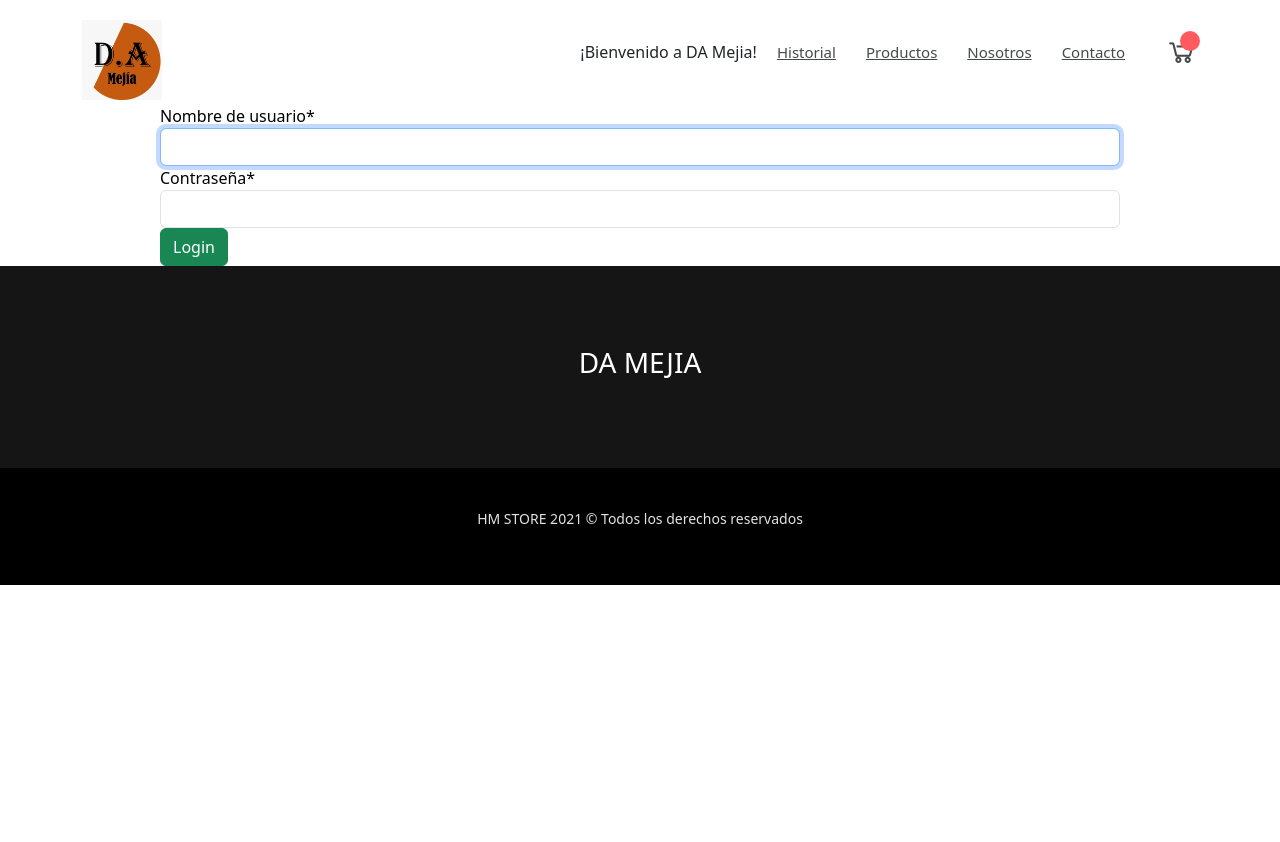
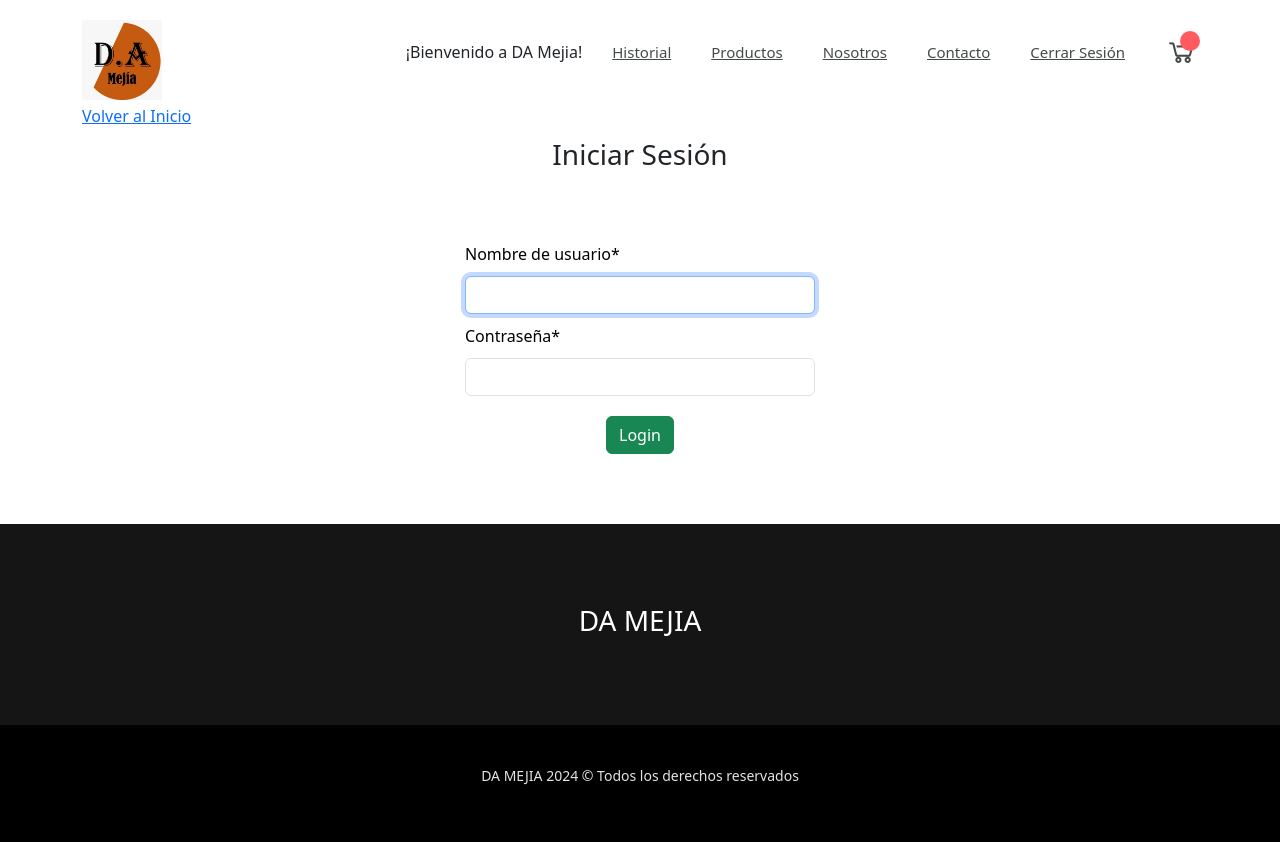
Before and after one commit to Shxlock/DA-Mejia, a Django app: page /autenticacion/logear in a window 1280 px wide. Before the commit the page ends 585 px from the top, so only its background shows below. Run offline with Django 4.2, Linux system fonts and the light colour scheme; a user stored in the database is signed in; some libraries are stand-ins or nearby versions.

Commit message:
Historial e detalles

```diff
--- a/autenticacion/forms.py
+++ b/autenticacion/forms.py
@@ -6,8 +6,7 @@ class CustomUserCreationForm(UserCreationForm):
     email = forms.EmailField(required=True)
     first_name = forms.CharField(max_length=30)
     last_name = forms.CharField(max_length=30)
-    direccion = forms.CharField(max_length=100)  # Nuevo campo 'direccion'
 
     class Meta:
         model = User
-        fields = ("first_name", "last_name","username", "password1", "password2", "email","direccion"  )
+        fields = ("first_name", "last_name","username", "password1", "password2", "email")
--- /dev/null
+++ b/autenticacion/static/css/login.css
@@ -0,0 +1,40 @@
+label {
+    color: black;
+
+}
+
+
+.div-centrar{
+    display: flex;
+    justify-content: center;
+    padding: 60px;
+}
+
+.titulo{
+    margin: 10px;
+    display: flex;
+    justify-content: center;
+}
+
+.div-centrar form div{
+    width: 350px;
+}
+
+.div-button{
+    padding: 10px;
+    display: flex;
+    justify-content: center;
+}
+
+form input{
+    margin: 10px 0;
+    width: 350px;
+}
+
+form{
+    color: black;
+}
+
+input{
+    width: 10px;
+}
--- a/autenticacion/templates/login/login.html
+++ b/autenticacion/templates/login/login.html
@@ -4,22 +4,31 @@
 
 {% block title %}Inicio Sesión{% endblock %}
 
+{% block styles %}<link rel="stylesheet" href="{% static 'css/login.css' %}">{% endblock %}
+
 {% load crispy_forms_tags %}
 
 {% block content%}
 
-    <form method="post" action="" style="color:black;">
+    <div class="container">
+        <a href="{% url 'Home' %}">Volver al Inicio</a>
+        <h3 class="titulo">Iniciar Sesión</h3>
+        <div class="div-centrar">
+            <form method="post" action="" style="color:white;">
                 {% csrf_token %}
-        <div style="width:75%; margin:auto;">
+                <div>
                     {% if messages %}
                         {% for mensaje in messages %}
                             <span style="color:red;"> {{ mensaje }} <span>
                         {% endfor%}
                     {% endif %}
                     {{ form|crispy }}
+                    <div class="div-button">
                         <button type="submit" class="btn btn-success">Login</button>
                     </div>
+                </div>
             </form>
-
+        </div>
+    </div>
 
 {% endblock %}
--- a/carrito/carro.py
+++ b/carrito/carro.py
@@ -22,7 +22,7 @@ class Carro:
             for key,value in self.carro.items():
                 if key == str(producto.id):
                     value["cantidad"]=value["cantidad"]+1
-                    value["precio"]=float(value["precio"])+producto.precio
+                    value["precio"]=int(value["precio"])+producto.precio
                     break
 
         self.guardar_carro()
--- a/proyectowebapp/static/css/base.css
+++ b/proyectowebapp/static/css/base.css
@@ -1,62 +1,4 @@
-/* *{
-    padding: 0px;
-    margin: 0;
-}
-
-
-
-
-.hm-wrapper{
-    position: relative;
-}
-
-.hm-wrapper, body{
-    min-height: 100%;
-}
-
-
-.container{
-    width: 1122px;
-    padding: 0 15px;
-    margin: 0 auto;
-}
-
-@media screen and (min-width: 1px){
-    .container{
-        width: auto;
-        max-width: 1122px !important;
-    }
-}
-
-
-.header-menu{
-    display: flex;
-    height: 100%;
-    justify-content: space-between;
-    align-items: center;
-}
-
-.header-menu .hm-logo{
-    width: 202px;
-}
-
-
-.hm-menu{
-    display: flex;
-    position: relative;
-}
-
-
-
-footer{
-    background-color: red;
-}
- */
-
-
-
-
- :root{
+:root{
     --color-principal: #FF5A5F;
     --color-primary-hover:#d64246;
     --color-verde:#04A75B;
@@ -73,6 +15,11 @@ footer{
     padding: 0px;
     margin: 0;
 }
+
+.enlace-header{
+    margin: 0 10px;
+}
+
 
 body{
     font-family: 'Poppins', sans-serif;
@@ -629,9 +576,7 @@ footer .foo-row .foo-col ul li a:hover{
 
 
 
-/*=================================
-    ESTILOS: RESPOIVE
-==================================*/
+
 @media screen and (max-width: 1024px){
     .grid-product{
         grid-template-columns: repeat(3,calc(33.33% - 2rem*2/3));
--- a/proyectowebapp/templates/partials/footer.html
+++ b/proyectowebapp/templates/partials/footer.html
@@ -23,6 +23,6 @@
 
 <div class="foo-copy">
     <div class="container">
-        <p>HM STORE 2021 © Todos los derechos reservados</p>
+        <p>DA MEJIA 2024 © Todos los derechos reservados</p>
     </div>
 </div>
--- a/proyectowebapp/templates/partials/header.html
+++ b/proyectowebapp/templates/partials/header.html
@@ -14,16 +14,16 @@
 
                         <span class="bienvenida">¡Bienvenido a DA Mejia!</span>
                         {% if user.is_superuser %}
-                            <li><a href="{% url 'Historial' %}">Historial</a></li>
+                            <li><a href="{% url 'Historial' %}" class="enlace-header">Historial</a></li>
                         {% endif %}
 
-                        <li><a href="{% url 'Home' %}">Productos</a></li>
-                        <li><a href="{% url 'Nosotros' %}">Nosotros</a></li>
-                        <li><a href="{% url 'Contacto' %}">Contacto</a></li>
-
+                        <li><a href="{% url 'Home' %}" class="enlace-header">Productos</a></li>
+                        <li><a href="{% url 'Nosotros' %}" class="enlace-header">Nosotros</a></li>
+                        <li><a href="{% url 'Contacto' %}" class="enlace-header">Contacto</a></li>
+                        <li><a href="{% url 'cerrar_sesion' %}" class="enlace-header">Cerrar Sesión</a></li>
                     {% else %}
-                        <a href="{% url 'Autenticacion' %}">Registrarse</a>
-                        <a href="{% url 'logear' %}">Iniciar Sesión</a>
+                        <a href="{% url 'Autenticacion' %}" class="enlace-header">Registrarse</a>
+                        <a href="{% url 'logear' %}" class="enlace-header">Iniciar Sesión</a>
                     {% endif %}
 
                 </ul>
--- a/proyectowebapp/templates/proyectowebapp/home.html
+++ b/proyectowebapp/templates/proyectowebapp/home.html
@@ -16,7 +16,7 @@
             {% if request.user.is_authenticated %}
                 {% include "carro/widget.html" %}
             {% else %}
-                <div class="alert alert-danger text-center">Haz login para ver el carro.</div>
+                <div class="alert alert-danger text-center">Inicia sesión para ver el carro.</div>
             {% endif %}
         </div>
 
```
Also changed, not shown: autenticacion/static/css/registro.css (added, +26 -0 lines), autenticacion/templates/registro/registro.html (+17 -2 lines), db.sqlite3. Lines whose indentation alone changed are shown as unchanged.
